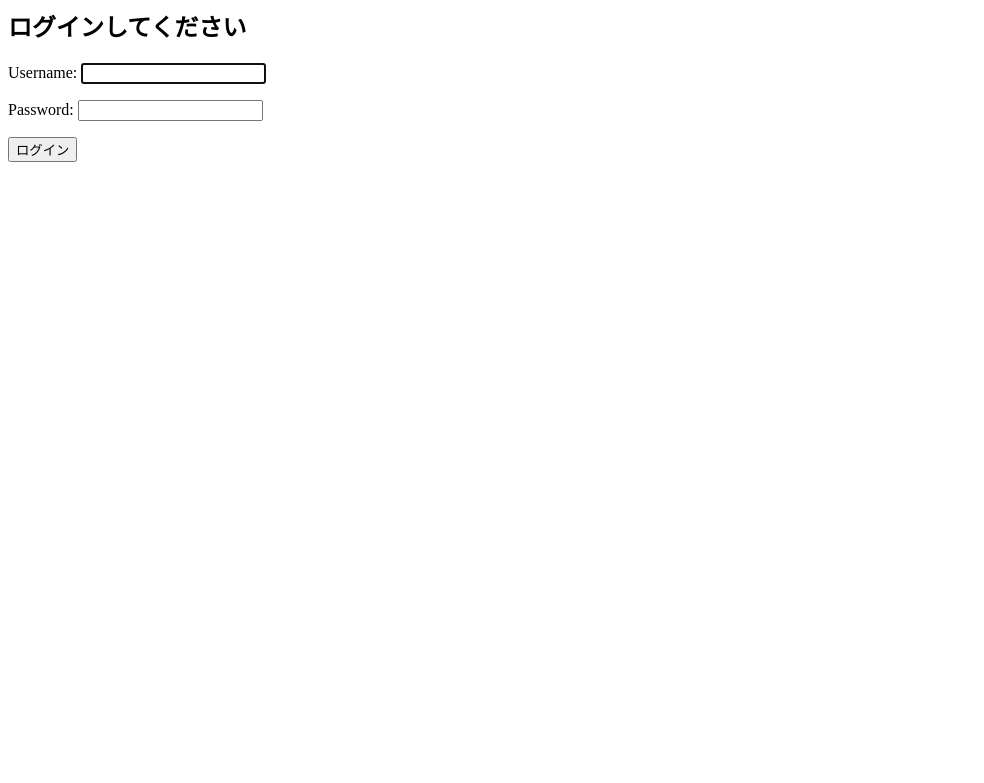
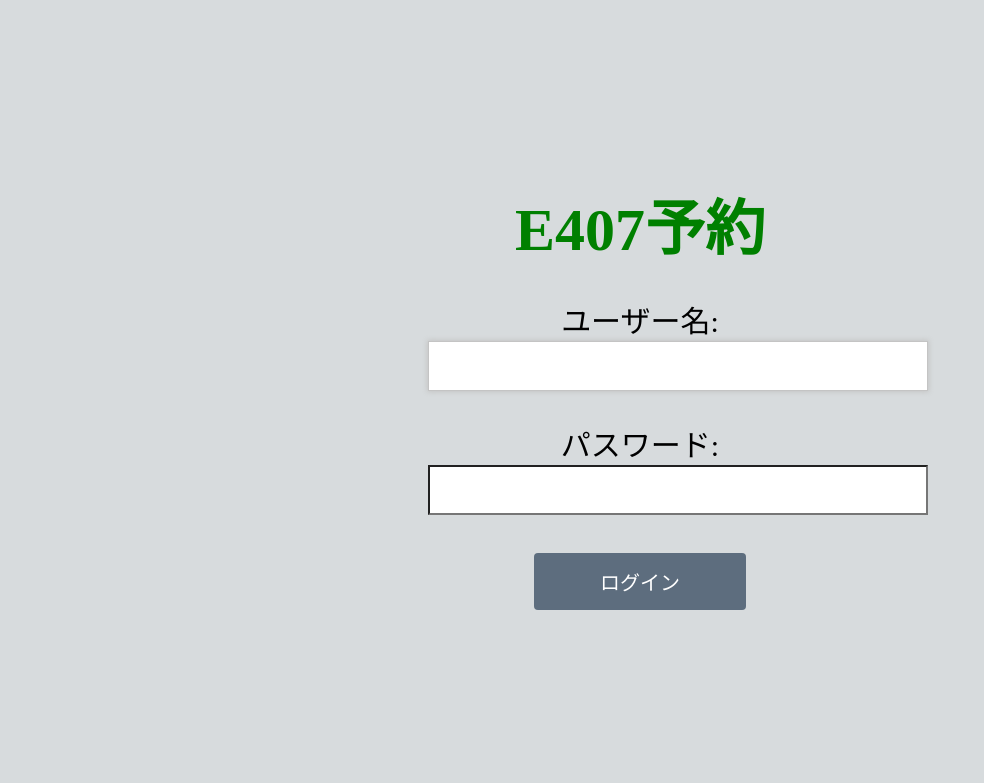
Before and after one commit to cloudnurin/labproject, a Django app: page /accounts/login/ in a window 1280 px wide. Shown: the top 783 px of the page, without its empty margins (0-984 px from the left). Run offline with Django 3.2, Linux system fonts and the light colour scheme.

Commit message:
login design

```diff
--- a/labapp/settings.py
+++ b/labapp/settings.py
@@ -103,7 +103,7 @@ AUTH_PASSWORD_VALIDATORS = [
 # Internationalization
 # https://docs.djangoproject.com/en/3.0/topics/i18n/
 
-LANGUAGE_CODE = 'en-us'
+LANGUAGE_CODE = 'ja'
 
 TIME_ZONE = 'UTC'
 
@@ -118,5 +118,6 @@ USE_TZ = True
 # https://docs.djangoproject.com/en/3.0/howto/static-files/
 
 STATIC_URL = '/static/'
+STATICFILES_DIRS = [os.path.join(BASE_DIR, "static"),]
 LOGIN_REDIRECT_URL = 'home'
 LOGOUT_REDIRECT_URL = 'home'
--- /dev/null
+++ b/static/main.css
@@ -0,0 +1,60 @@
+h2 {
+    color: green;
+    font-family: Comic sans-serif;
+    font-size: 60px;
+    text-align: center;
+    margin-top: 180px;
+    margin-bottom: 0px;
+}
+
+form {
+    text-align: center;
+    font-family: Didot;
+    font-size: 30px;
+    padding: 0em 14em 2em;
+}
+
+button {
+    width: 50%;
+    background-color: #5D6D7E;
+    color: white;
+    padding: 14px 20px;
+    margin: 8px 0;
+    border: none;
+    font-size: 20px;
+    border-radius: 4px;
+    cursor: pointer;
+  }
+
+input[type="text"]{
+    width: 500px;
+    height: 50px;
+    font-size: 20px;
+    font-family: Didot;
+    background: white;
+}
+
+input[type="text"]:focus{
+    border: 1px solid #C4C4C4;
+    outline: none;
+    box-shadow: 0 0 5px 1px #C4C4C4;
+    font-size: 20px;
+    font-family: Didot;
+}
+
+input[type="password"]{
+    width: 500px;
+    height: 50px;
+    font-size: 20px;
+    background: white;
+}
+input[type="password"]:focus{
+    border: 1px solid #C4C4C4;
+    outline: none;
+    box-shadow: 0 0 5px 1px #C4C4C4;
+    font-size: 20px;
+}
+
+body {
+    background: #D7DBDD;
+}
--- a/templates/base.html
+++ b/templates/base.html
@@ -1,8 +1,10 @@
-
-    <head>
+{% load static %}
+<link rel="stylesheet" type="text/css" href="{% static 'main.css' %}">
+<head>
         <meta charset="utf-8">
         <title>{% block title %}Test tutorial{% endblock %}</title>
     </head>
+
     <body>
         <main>
         {% block content %}
--- a/templates/registration/login.html
+++ b/templates/registration/login.html
@@ -2,7 +2,7 @@
 {% block title %}Login{% endblock %}
 
 {% block content %}
-<h2>ログインしてください</h2>
+<h2>E407予約</h2>
 <form method="post">
     {% csrf_token %}
     {{ form.as_p }}
```
Also changed, not shown: db.sqlite3.
